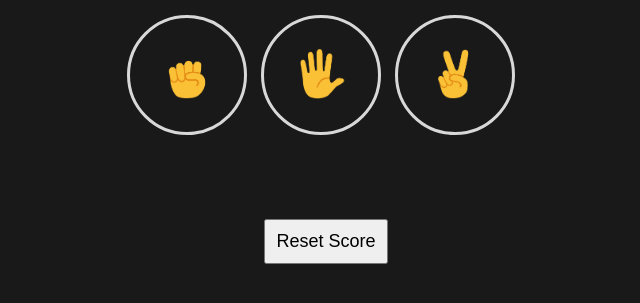
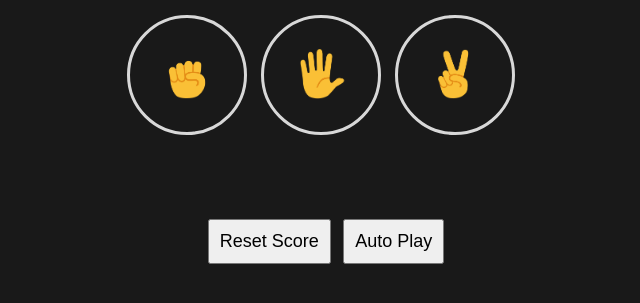
Before and after one commit to CodingAesthete/Rock-Paper-Scissors, a plain HTML site: page index.html in a window 1280 px wide. Shown: the part 99-402 px from the top of the page, without its empty margins (314-954 px from the left). Drawn offline with Linux system fonts and the light colour scheme.

Commit message:
Add Auto Play

```diff
--- a/index.html
+++ b/index.html
@@ -31,6 +31,7 @@
   <p class="js-score score"></p>
 
   <button onclick="resetScore()" class="reset-btn">Reset Score</button>
+  <button onclick="autoPlay()" class="reset-btn">Auto Play</button>
 
 </body>
 
--- a/script.js
+++ b/script.js
@@ -5,6 +5,7 @@ const score = JSON.parse(localStorage.getItem('score')) || {
 };
 
 function playGame(playerMove) {
+  player=playerMove;
   let compMove = computerMove();
 
   let result = '';
@@ -90,3 +91,20 @@ function resetScore() {
   localStorage.removeItem('score');
   updateScore();
 }
+
+let isAutoPlay=false;
+let interval;
+
+function autoPlay() {
+  if (!isAutoPlay) {
+    isAutoPlay=true;
+    interval=setInterval( function() {
+      const playerMove= computerMove();
+      playGame(playerMove);
+    },1000);
+  }
+  else {
+    autoPlay=false;
+    clearInterval(interval);
+  }
+}
--- a/styles.css
+++ b/styles.css
@@ -39,4 +39,6 @@ body{
   padding: 10px;
   margin-top:24px;
   cursor:pointer;
+  margin-left:4px;
+  margin-right:4px;
 }
```
